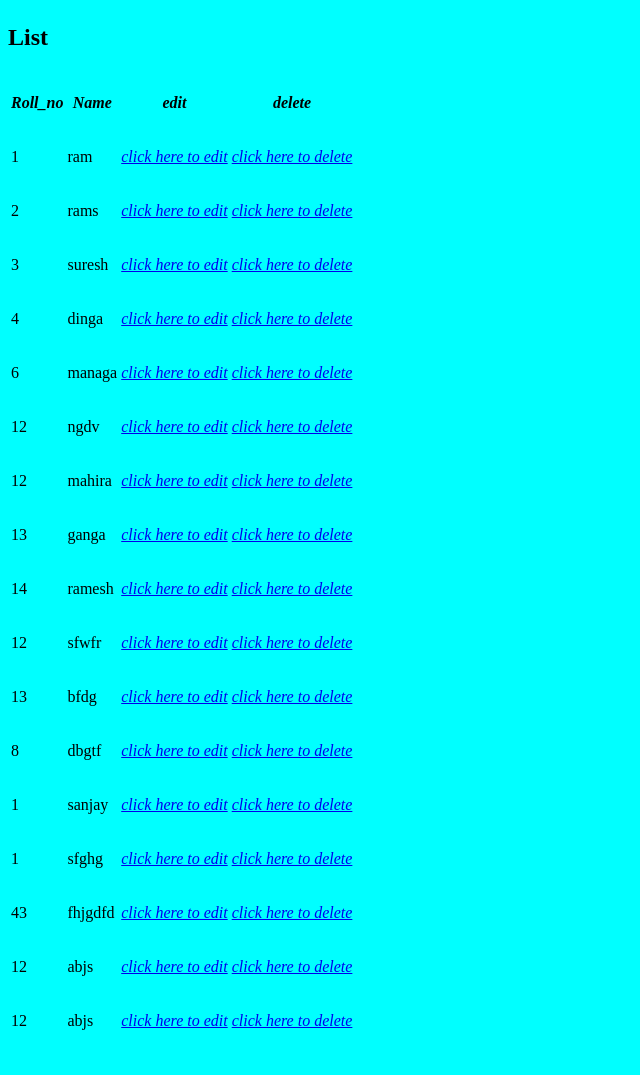
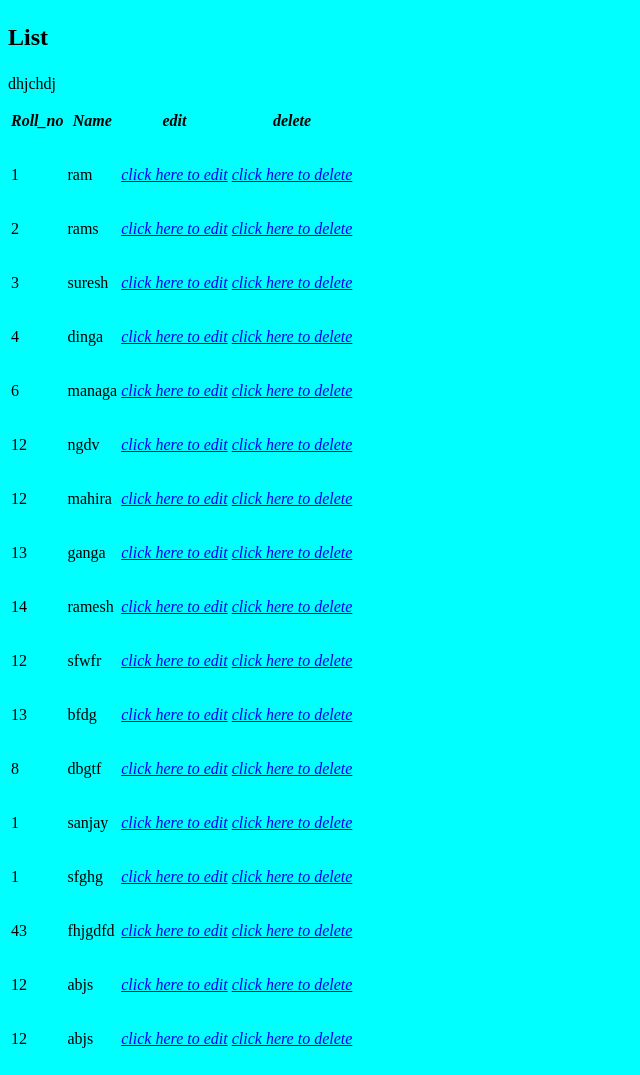
Before and after one commit to AbhijeetMore123/college, a Django app: page /add/ in a window 1280 px wide. Shown: the whole page, without its empty margins (0-640 px from the left). Before the commit the page ends 1030 px from the top, so only its background shows below. Run offline with Django 3.2, Linux system fonts and the light colour scheme; data comes from the database, SQL or seed files in the repository; some libraries are stand-ins or nearby versions.

Commit message:
my change

```diff
--- a/baravi/templates/add.html
+++ b/baravi/templates/add.html
@@ -55,7 +55,7 @@
                 </td>
             </tr>
             {% endfor %}
-
+            dhjchdj
         </tbody>
     </table>
 </body>
```
